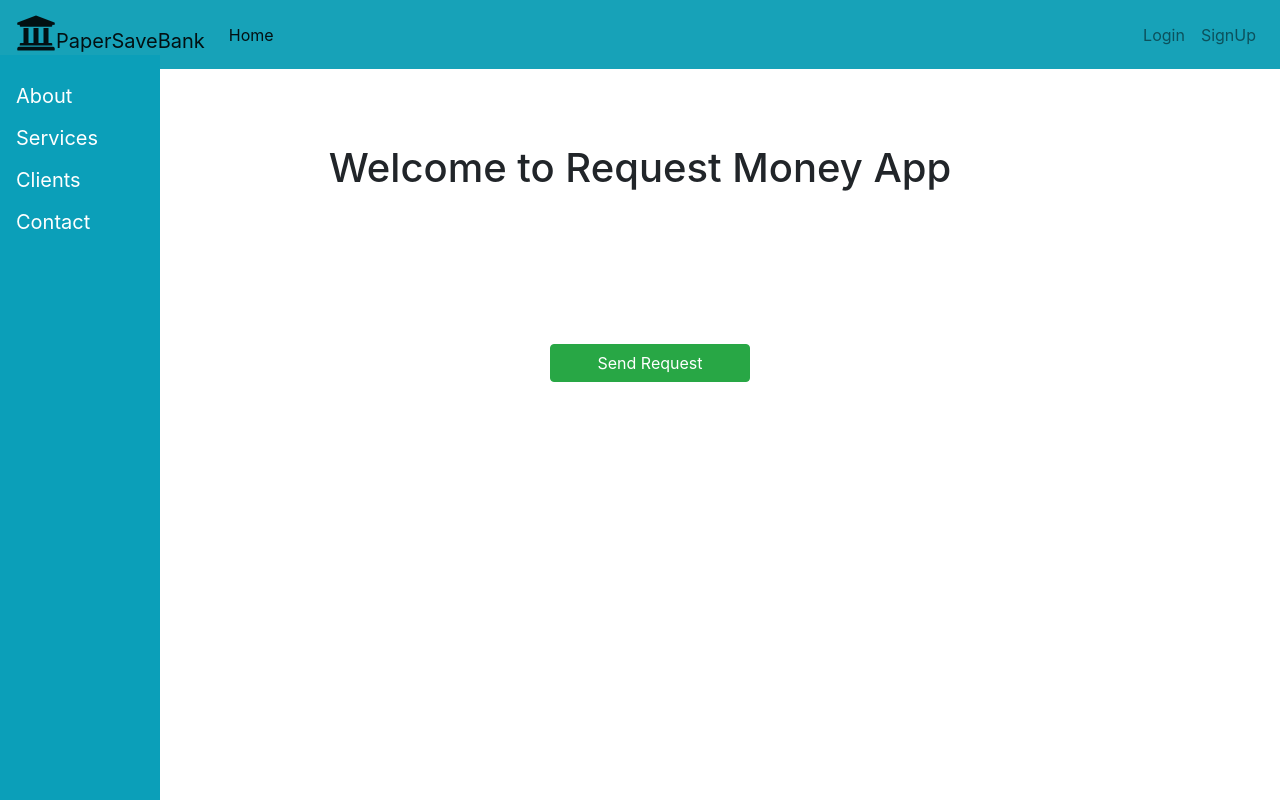
After one commit to Parmar1001/DemoProject, a Django app: page /MyApp/requestmoney/ in a window 1280 px wide. The commit adds this page. Run offline with Django 3.2, Linux system fonts and the light colour scheme; a user stored in the database is signed in; some libraries are stand-ins or nearby versions.

Commit message:
creating trasfer & request

```diff
--- a/MyApp/urls.py
+++ b/MyApp/urls.py
@@ -2,6 +2,8 @@ from django.urls import path
 from . import views
 urlpatterns = [
     path('Home/', views.home_view),
-    path('signup/', views.signup_view),
+    path('signup/', views.signup_view,name='signup'),
     path('customerinfo/', views.customerInfo),
+    path('transfer/',views.transfer_view),
+    path('requestmoney/',views.requestMoney_view),
 ]
--- a/MyApp/views.py
+++ b/MyApp/views.py
@@ -1,9 +1,11 @@
 from django.shortcuts import render
-from MyApp.forms import SignUpForm,CustomerForm
+from MyApp.forms import SignUpForm,CustomerForm,TransferForm,RequestForm
 from django.http import HttpResponseRedirect
 from MyApp.models import Customer,Notification
 from django.urls import reverse
 from django.contrib.auth.decorators import login_required
+from django.contrib.auth.models import User
+
 
 
 # Create your views here.
@@ -34,9 +36,16 @@ def signup_view(request):
 @login_required
 def customerInfo(request):
     show_bal=False
-    noti_count=Notification.objects.filter(user_name_id=request.user.id).count()
     current_user=request.user
     customer=Customer.objects.get(user_name_id=current_user.id)
     if request.method=='POST':
             show_bal=True
-    return render(request,'MyApp/cust_info.html',{'customer':customer,'current_user':current_user,'show_bal':show_bal,'noti_count':noti_count})
+    return render(request,'MyApp/cust_info.html',{'customer':customer,'current_user':current_user,'show_bal':show_bal})
+
+@login_required
+def transfer_view(request):
+    return render(request,'MyApp/transfer.html')
+
+@login_required
+def requestMoney_view(request):
+    return render(request,'MyApp/requestMoney.html')
--- a/templates/MyApp/base.html
+++ b/templates/MyApp/base.html
@@ -57,7 +57,7 @@
           </li>
 
           <li class="nav-item">
-            <a class="nav-link" href="/MyApp/signup/">SignUp</a>
+            <a class="nav-link" href="{% url 'signup' %}">SignUp</a>
           </li>
 
           {%endif%}
@@ -101,6 +101,10 @@
     {% endblock password %}
     {%block cust_info%}
     {%endblock%}
+    {%block requestMoney%}
+    {%endblock%}
+    {%block transfer%}
+    {%endblock%}
 
 
   </main>
--- /dev/null
+++ b/templates/MyApp/requestMoney.html
@@ -0,0 +1,12 @@
+<!DOCTYPE html>
+{%extends 'MyApp/base.html'%}
+{%block requestMoney%}
+<br><br><br>
+<h1 align='center'>Welcome to Request Money App</h1>
+<br><br><br><br>
+  <table border="1" align='center'>
+  </table>
+  <br><br>
+  <td>    <button type="submit" class="btn btn-success" style="width:200px;margin-left: 550px;">Send Request</button></td>
+</form>
+{%endblock%}
```
Also changed, not shown: MyApp/forms.py (+13 -0 lines), templates/MyApp/about.html (deleted, +0 -13 lines), templates/MyApp/cust_info.html (+0 -9 lines), templates/MyApp/services.html (deleted, +0 -12 lines), templates/MyApp/transfer.html (added, +12 -0 lines), MyApp/models.py (line endings or trailing spaces), db.sqlite3.
